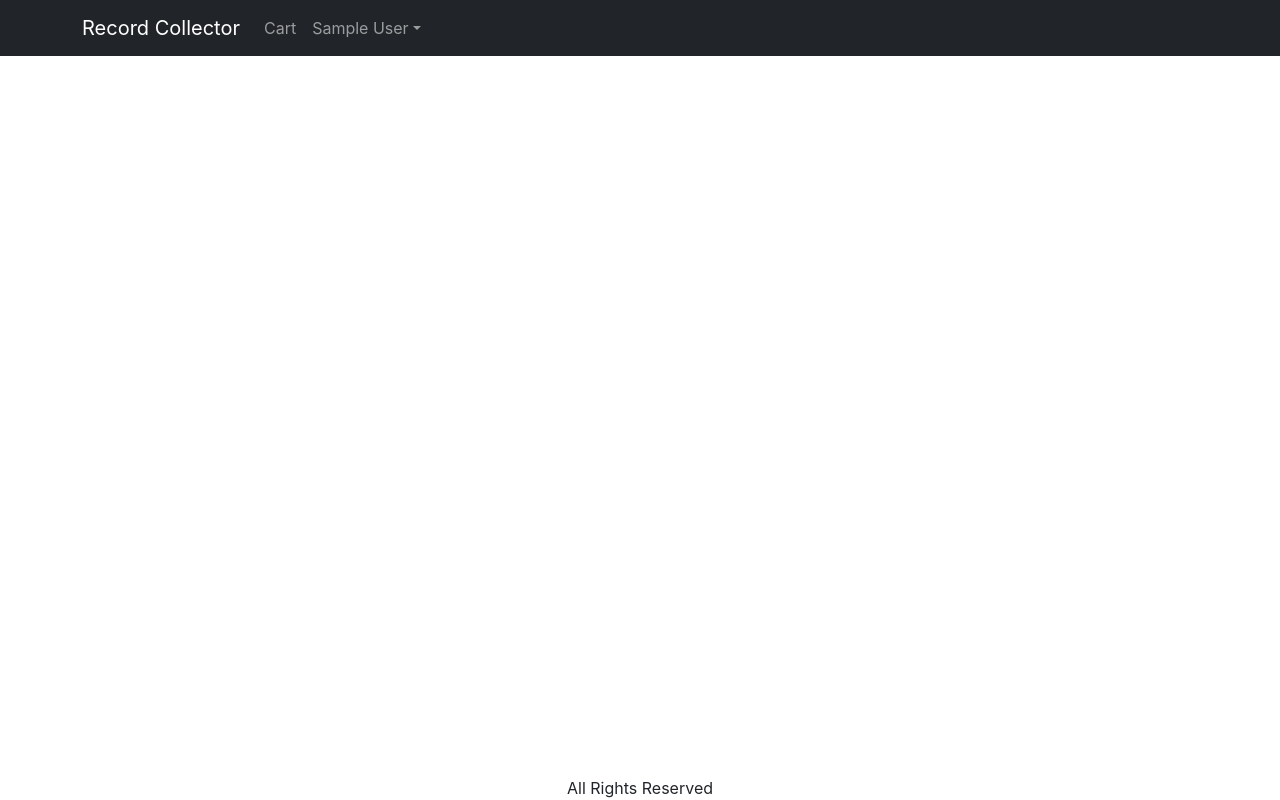
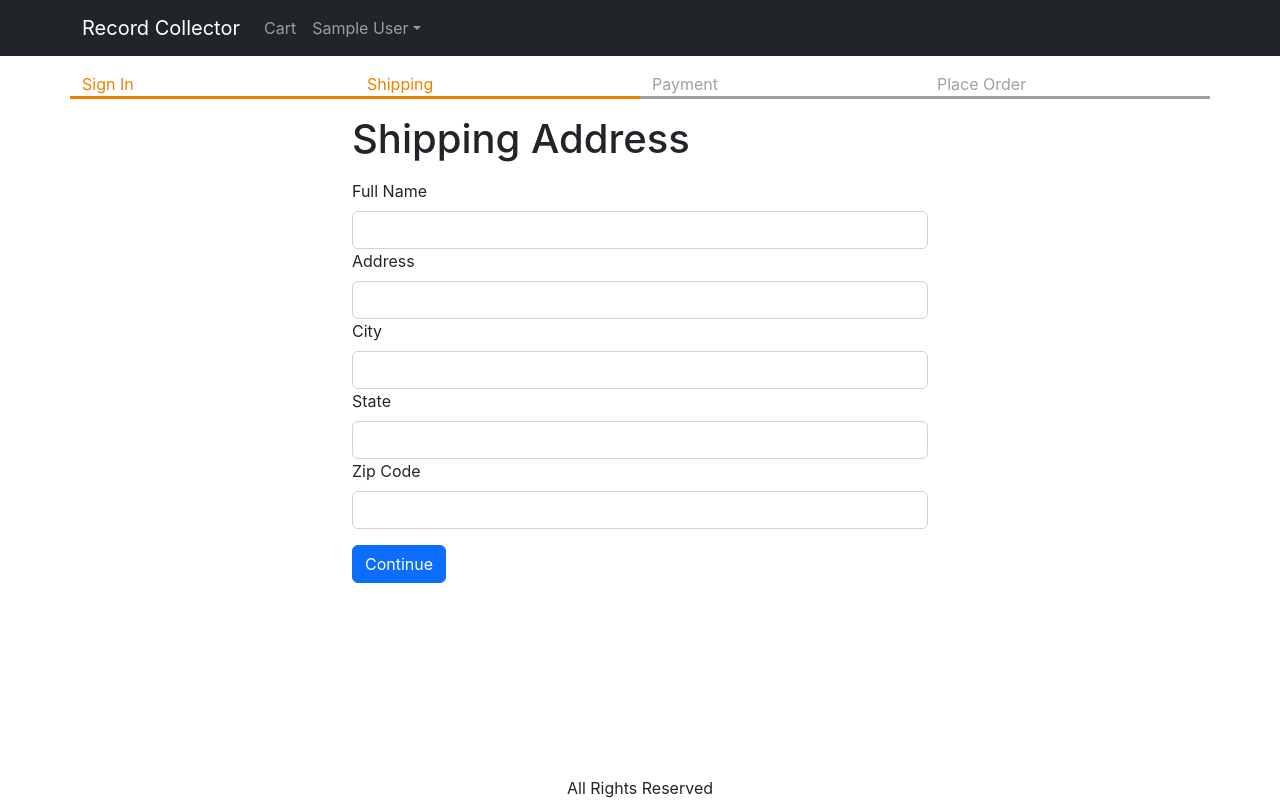
Before and after one commit to Kristopher-Rodriguez/ecommerce, a React (Create React App) app in the folder client/: page /shipping in a window 1280 px wide. Built offline with nearby package versions, Linux system fonts and the light colour scheme; sample sign-in values are in the browser's storage.

Commit message:
added shipping address form and checkout steps

```diff
--- a/client/src/App.js
+++ b/client/src/App.js
@@ -13,6 +13,7 @@
 import SigninScreen from "./screens/SigninScreen";
 import { ToastContainer } from "react-toastify";
 import "react-toastify/dist/ReactToastify.css";
+import ShippingAddressScreen from "./screens/ShippingAddressScreen";
 
 function App() {
   const { state, dispatch: ctxDispatch } = useContext(Store);
@@ -21,6 +22,7 @@
   const signoutHandler = () => {
     ctxDispatch({ type: "USER_SIGNOUT" });
     localStorage.removeItem("userInfo");
+    localStorage.removeItem("shippingAddress");
   };
 
   return (
@@ -75,6 +77,7 @@
               <Route path="/product/:slug" element={<ProductScreen />} />
               <Route path="/cart" element={<CartScreen />} />
               <Route path="/signin" element={<SigninScreen />} />
+              <Route path="/shipping" element={<ShippingAddressScreen />} />
               <Route path="/" element={<HomeScreen />} />
             </Routes>
           </Container>
--- a/client/src/Store.js
+++ b/client/src/Store.js
@@ -7,6 +7,9 @@
     ? JSON.parse(localStorage.getItem("userInfo"))
     : null,
   cart: {
+    shippingAddress: localStorage.getItem("shippingAddress")
+      ? JSON.parse(localStorage.getItem("shippingAddress"))
+      : {},
     cartItems: localStorage.getItem("cartItems")
       ? JSON.parse(localStorage.getItem("cartItems"))
       : [],
@@ -41,6 +44,18 @@
       return {
         ...state,
         userInfo: null,
+        cart: {
+          cartItems: [],
+          shippingAddress: {},
+        },
+      };
+    case "SAVE_SHIPPING_ADDRESS":
+      return {
+        ...state,
+        cart: {
+          ...state.cart,
+          shippingAddress: action.payload,
+        },
       };
     default:
       return state;
--- /dev/null
+++ b/client/src/components/CheckoutSteps.js
@@ -0,0 +1,13 @@
+import Col from "react-bootstrap/Col";
+import Row from "react-bootstrap/Row";
+
+export default function CheckoutSteps(props) {
+  return (
+    <Row className="checkout-steps">
+      <Col className={props.step1 ? "active" : ""}>Sign In</Col>
+      <Col className={props.step2 ? "active" : ""}>Shipping</Col>
+      <Col className={props.step3 ? "active" : ""}>Payment</Col>
+      <Col className={props.step4 ? "active" : ""}>Place Order</Col>
+    </Row>
+  );
+}
--- a/client/src/index.css
+++ b/client/src/index.css
@@ -55,3 +55,13 @@
 .small-container {
   max-width: 600px;
 }
+
+.checkout-steps > div {
+  border-bottom: 0.2rem solid #a0a0a0;
+  color: #a0a0a0;
+}
+
+.checkout-steps > div.active {
+  border-bottom: 0.2rem solid #f08000;
+  color: #f08000;
+}
--- /dev/null
+++ b/client/src/screens/ShippingAddressScreen.js
@@ -0,0 +1,114 @@
+import { Helmet } from "react-helmet-async";
+import Form from "react-bootstrap/Form";
+import Button from "react-bootstrap/Button";
+import { useContext, useEffect, useState } from "react";
+import { useNavigate } from "react-router-dom";
+import { Store } from "../Store";
+import CheckoutSteps from "../components/CheckoutSteps";
+
+export default function ShippingAddressScreen() {
+  const navigate = useNavigate();
+  const { state, dispatch: ctxDispatch } = useContext(Store);
+  const {
+    userInfo,
+    cart: { shippingAddress },
+  } = state;
+
+  const [fullName, setFullName] = useState(shippingAddress.fullName || "");
+  const [address, setAddress] = useState(shippingAddress.address || "");
+  const [city, setCity] = useState(shippingAddress.city || "");
+  const [zipCode, setZipCode] = useState(shippingAddress.zipCode || "");
+  const [unitedState, setUnitedState] = useState(
+    shippingAddress.unitedState || ""
+  );
+
+  useEffect(() => {
+    if (!userInfo) {
+      navigate("/signin?redirect=/shipping");
+    }
+  }, [userInfo, navigate]);
+
+  const submitHandler = (e) => {
+    e.preventDefault();
+    ctxDispatch({
+      type: "SAVE_SHIPPING_ADDRESS",
+      payload: {
+        fullName,
+        address,
+        city,
+        zipCode,
+        unitedState,
+      },
+    });
+    localStorage.setItem(
+      "shippingAddress",
+      JSON.stringify({
+        fullName,
+        address,
+        city,
+        zipCode,
+        unitedState,
+      })
+    );
+    navigate("/payment");
+  };
+
+  return (
+    <div>
+      <Helmet>
+        <title>Shipping Address</title>
+      </Helmet>
+      <CheckoutSteps step1 step2></CheckoutSteps>
+      <div className="container small-container">
+        <h1 className="my-3">Shipping Address</h1>
+        <Form onSubmit={submitHandler}>
+          <Form.Group>
+            <Form.Label>Full Name</Form.Label>
+            <Form.Control
+              value={fullName}
+              required
+              onChange={(e) => setFullName(e.target.value)}
+            />
+          </Form.Group>
+          <Form.Group>
+            <Form.Label>Address</Form.Label>
+            <Form.Control
+              value={address}
+              required
+              onChange={(e) => setAddress(e.target.value)}
+            />
+          </Form.Group>
+          <Form.Group>
+            <Form.Label>City</Form.Label>
+            <Form.Control
+              value={city}
+              required
+              onChange={(e) => setCity(e.target.value)}
+            />
+          </Form.Group>
+          <Form.Group>
+            <Form.Label>State</Form.Label>
+            <Form.Control
+              value={unitedState}
+              required
+              onChange={(e) => setUnitedState(e.target.value)}
+            />
+          </Form.Group>
+          <Form.Group>
+            <Form.Label>Zip Code</Form.Label>
+            <Form.Control
+              value={zipCode}
+              required
+              onChange={(e) => setZipCode(e.target.value)}
+            />
+          </Form.Group>
+          <div className="my-3">
+            <Button variant="primary" type="submit">
+              Continue
+            </Button>
+          </div>
+        </Form>
+      </div>
+    </div>
+  );
+}
```
